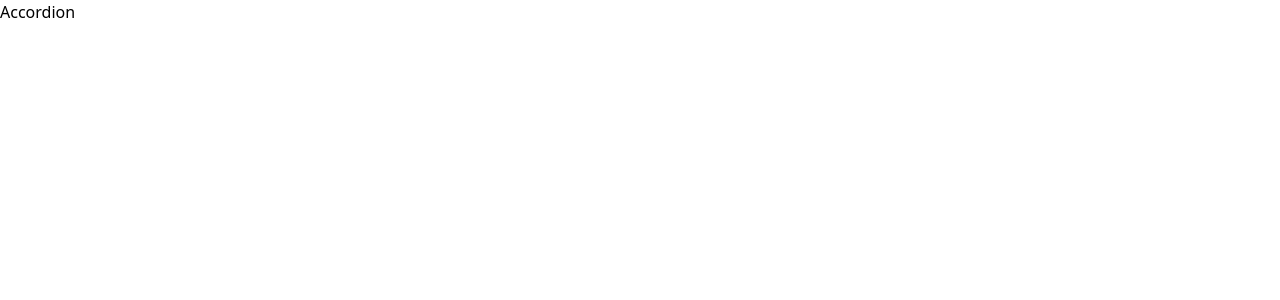
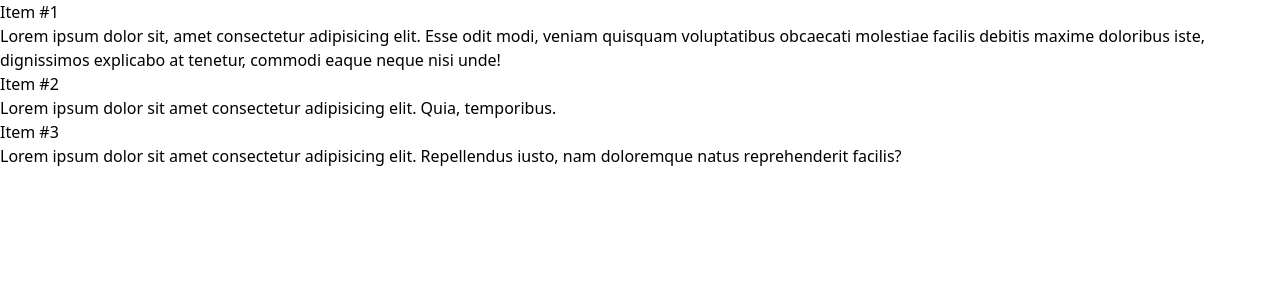
Before and after one commit to hungbui7690/react-learning, a React (Create React App) app in the folder client/: page / in a window 1280 px wide. Shown: the top 300 px of the page. Built offline with nearby package versions, Linux system fonts and the light colour scheme.

Commit message:
Reminder on Building Lists

```diff
--- a/client/src/App.js
+++ b/client/src/App.js
@@ -1,5 +1,5 @@
 /*
-  Component Setup
+  Reminder on Building Lists
   - create components/Accordion.js
 
 */
@@ -7,26 +7,27 @@
 import Accordion from './components/Accordion'
 
 function App() {
-  // ***
   const items = [
     {
+      id: 1,
       label: 'Item #1',
       content:
         'Lorem ipsum dolor sit, amet consectetur adipisicing elit. Esse odit modi, veniam quisquam voluptatibus obcaecati molestiae facilis debitis maxime doloribus iste, dignissimos explicabo at tenetur, commodi eaque neque nisi unde!',
     },
     {
+      id: 2,
       label: 'Item #2',
       content:
         'Lorem ipsum dolor sit amet consectetur adipisicing elit. Quia, temporibus.',
     },
     {
+      id: 3,
       label: 'Item #3',
       content:
         'Lorem ipsum dolor sit amet consectetur adipisicing elit. Repellendus iusto, nam doloremque natus reprehenderit facilis?',
     },
   ]
 
-  // *** pass props
   return <Accordion items={items} />
 }
 
--- a/client/src/components/Accordion.js
+++ b/client/src/components/Accordion.js
@@ -1,8 +1,18 @@
 import React from 'react'
 
-// ***
 const Accordion = ({ items }) => {
-  return <div>Accordion</div>
+  //  ***
+  const renderedItems = items.map((item) => {
+    return (
+      <div key={item.id}>
+        <div>{item.label}</div>
+        <div>{item.content}</div>
+      </div>
+    )
+  })
+
+  // ***
+  return <div>{renderedItems}</div>
 }
 
 export default Accordion
```
